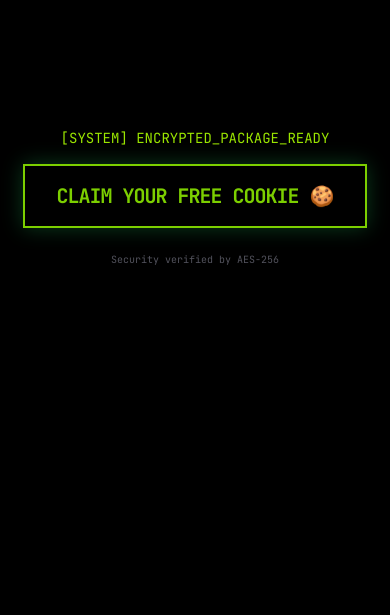
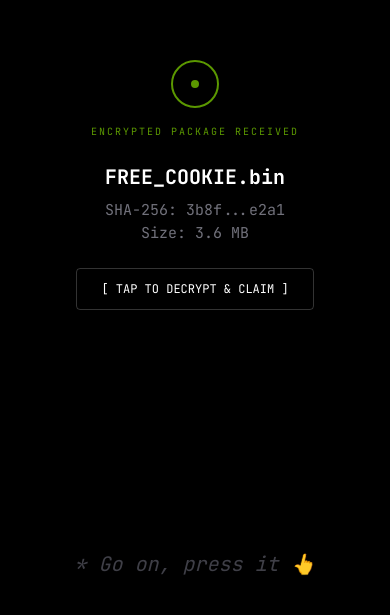
Before and after one commit to anphan991/blog, a Next.js app: page /free-cookie in a window 390 px wide. Shown: the part 225-840 px from the top of the page. Built offline with nearby package versions, Linux system fonts and the light colour scheme.

Commit message:
optimized rickroll for mobile

```diff
--- a/app/free-cookie/page.tsx
+++ b/app/free-cookie/page.tsx
@@ -1,38 +1,67 @@
 'use client';
-import { useState } from 'react';
+import { useState, useEffect } from 'react';
 
 export default function FreeCookiePage() {
-  const [isPlaying, setIsPlaying] = useState(false);
+  const [activated, setActivated] = useState(false);
+
+  // Tự động kích hoạt sau khi User tương tác
+  const handleStart = () => {
+    setActivated(true);
+  };
 
   return (
-    <div className="fixed inset-0 bg-black flex flex-col items-center justify-center font-mono z-[9999]">
-      {!isPlaying ? (
-        /* LỚP MỒI NHỬ: Ép người dùng click để trình duyệt cho phép phát tiếng */
-        <div className="text-center space-y-6 animate-in fade-in zoom-in duration-500">
-          <div className="text-lime-400 text-sm mb-4">
-            [SYSTEM] ENCRYPTED_PACKAGE_READY
+    <div className="fixed inset-0 bg-black flex items-center justify-center font-mono overflow-hidden z-[9999]">
+      {!activated ? (
+        /* === MÀN HÌNH MỒI NHỬ (DÀNH CHO MOBILE) === */
+        <div
+          onClick={handleStart}
+          className="flex flex-col items-center justify-center space-y-6 cursor-pointer group"
+        >
+          {/* Vibe Terminal cho dân InfoSec */}
+          <div className="flex flex-col items-center gap-2 animate-pulse">
+            <div className="w-12 h-12 border-2 border-lime-500 rounded-full flex items-center justify-center mb-2">
+              <div className="w-2 h-2 bg-lime-500 rounded-full"></div>
+            </div>
+            <p className="text-lime-500 text-[10px] tracking-[0.2em] uppercase">
+              Encrypted Package Received
+            </p>
           </div>
-          <button
-            onClick={() => setIsPlaying(true)}
-            className="px-8 py-4 border-2 border-lime-500 text-lime-500 hover:bg-lime-500 hover:text-black transition-all font-bold text-xl uppercase tracking-tighter shadow-[0_0_20px_rgba(34,197,94,0.3)]"
-          >
-            Claim Your Free Cookie 🍪
-          </button>
-          <p className="text-zinc-600 text-[10px]">Security verified by AES-256</p>
+
+          <div className="text-center">
+            <h1 className="text-white text-xl font-bold mb-2">FREE_COOKIE.bin</h1>
+            <p className="text-zinc-500 text-[15px] max-w-[200px]">
+              SHA-256: 3b8f...e2a1 <br/>
+              Size: 3.6 MB
+            </p>
+          </div>
+
+          {/* Nút bấm giả để lấy quyền Audio trên Mobile */}
+          <div className="px-6 py-3 border border-white/20 group-hover:border-lime-500 group-hover:bg-lime-500/10 transition-all rounded-sm text-white text-xs">
+            [ TAP TO DECRYPT & CLAIM ]
+          </div>
+
+          <p className="text-zinc-700 text-[20px] absolute bottom-10 italic">
+            * Go on, press it 👆
+          </p>
         </div>
       ) : (
-        /* VIDEO CHÍNH: Sẽ phát có tiếng vì đã có tương tác Click ở trên */
-        <div className="w-full h-full relative animate-in zoom-in duration-300">
+        /* === RICKROLL TRAP (OPTIMIZED FOR MOBILE) === */
+        <div className="w-full h-full relative animate-in fade-in zoom-in duration-700">
           <iframe
-            src="https://www.youtube-nocookie.com/embed/dQw4w9WgXcQ?autoplay=1&controls=0&modestbranding=1&rel=0&iv_load_policy=3&enablejsapi=1"
+            // playsinline=1: Quan trọng nhất để phát ngay trên web mobile thay vì bung ra trình phát video của máy
+            src="https://www.youtube-nocookie.com/embed/dQw4w9WgXcQ?autoplay=1&controls=0&modestbranding=1&rel=0&iv_load_policy=3&playsinline=1&enablejsapi=1"
             title="Rickroll"
-            className="absolute inset-0 w-full h-full border-0"
+            className="absolute inset-0 w-full h-full pointer-events-none"
             allow="accelerometer; autoplay; clipboard-write; encrypted-media; gyroscope; picture-in-picture"
-            allowFullScreen
           ></iframe>
 
-          {/* Overlay che phủ để không cho bấm dừng */}
-          <div className="absolute inset-0 bg-transparent z-10" />
+          {/* Lớp phủ chặn tương tác để nạn nhân không bấm dừng được */}
+          <div className="absolute inset-0 bg-transparent" />
+
+        <div className="absolute top-5 left-5 text-[15px] text-lime-500/50 uppercase tracking-tighter">
+          <div>System compromised</div>
+          <div>Enjoy the cookie...</div>
+        </div>
         </div>
       )}
     </div>
```
